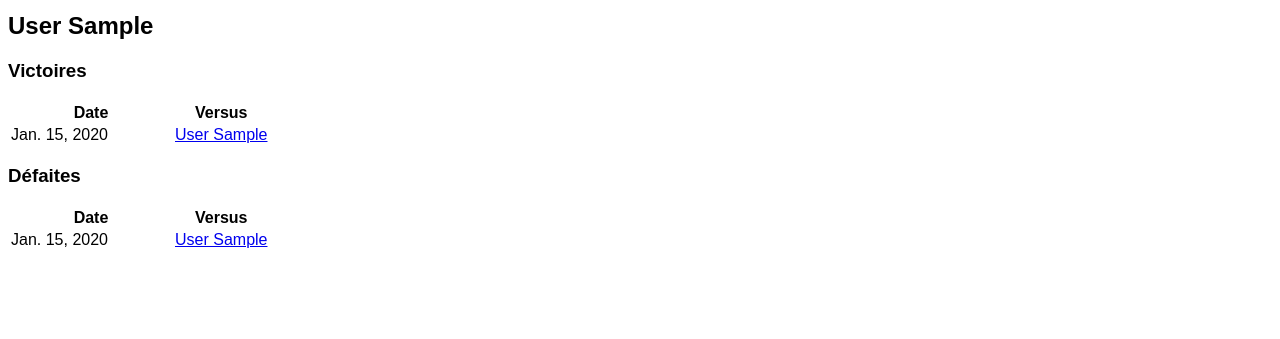
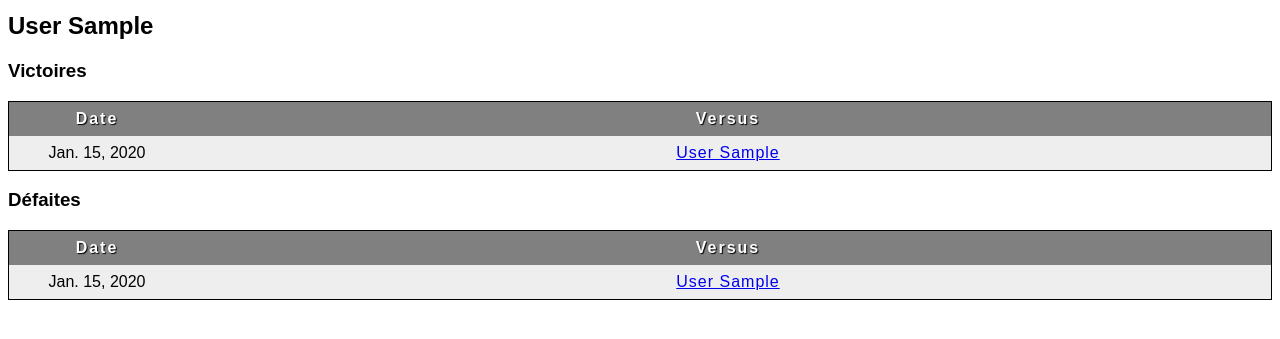
Before and after one commit to joudinet/elobeach, a Django app: page /elo/team/1 in a window 1280 px wide. Shown: the part 53-392 px from the top of the page. Run offline with Django 3.2, Linux system fonts and the light colour scheme; tables that the repository leaves empty hold one stand-in row (values such as "Sample post").

Commit message:
Add the results class to the tables in the team detail page
So, it applies the same CSS rule than for the result list.

```diff
--- a/elo/templates/elo/team_detail.html
+++ b/elo/templates/elo/team_detail.html
@@ -4,7 +4,7 @@
 <h2>{{ team }}</h2>
 {% if team.won_against.all %}
 <h3>Victoires</h3>
-<table>
+<table class="results">
   <thead>
     <tr>
       <th class="date">Date</th>
@@ -24,7 +24,7 @@
 
 {% if team.lost_to.all %}
 <h3>Défaites</h3>
-<table>
+<table class="results">
   <thead>
     <tr>
       <th class="date">Date</th>
```
